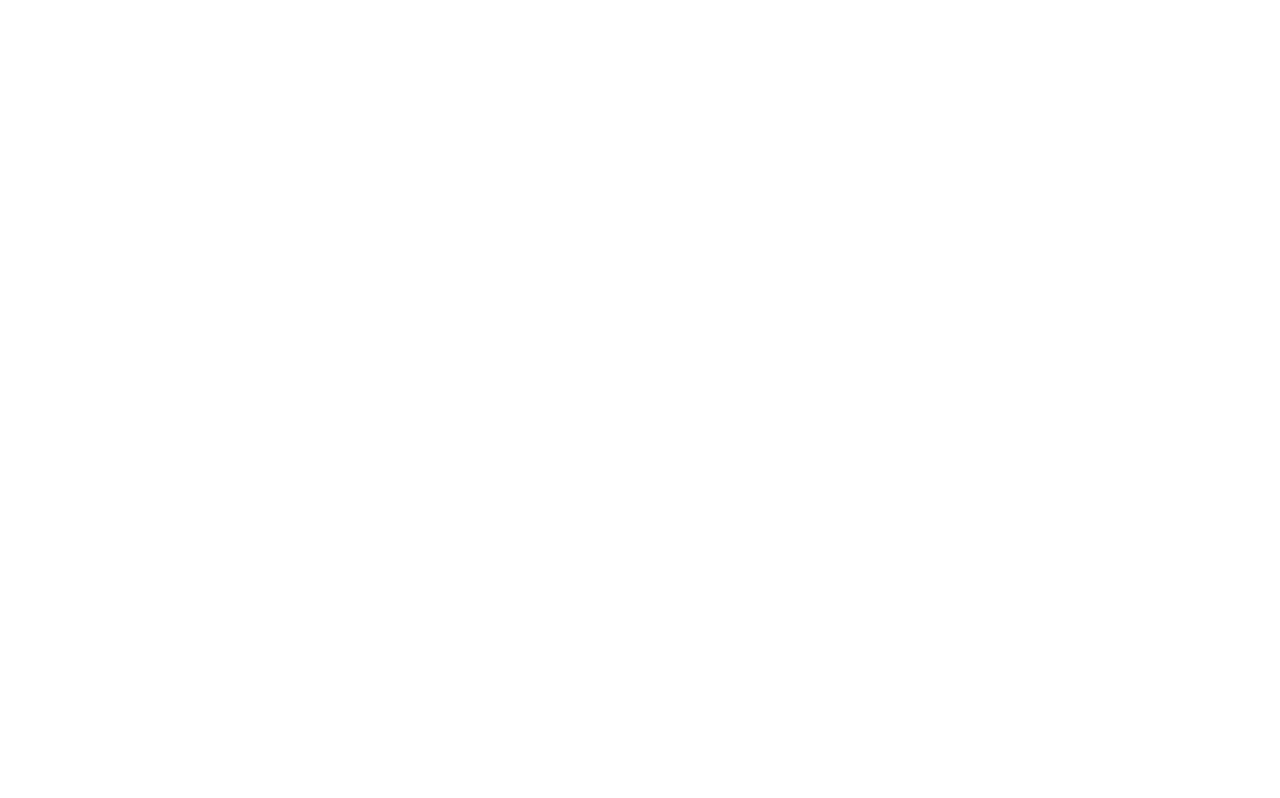
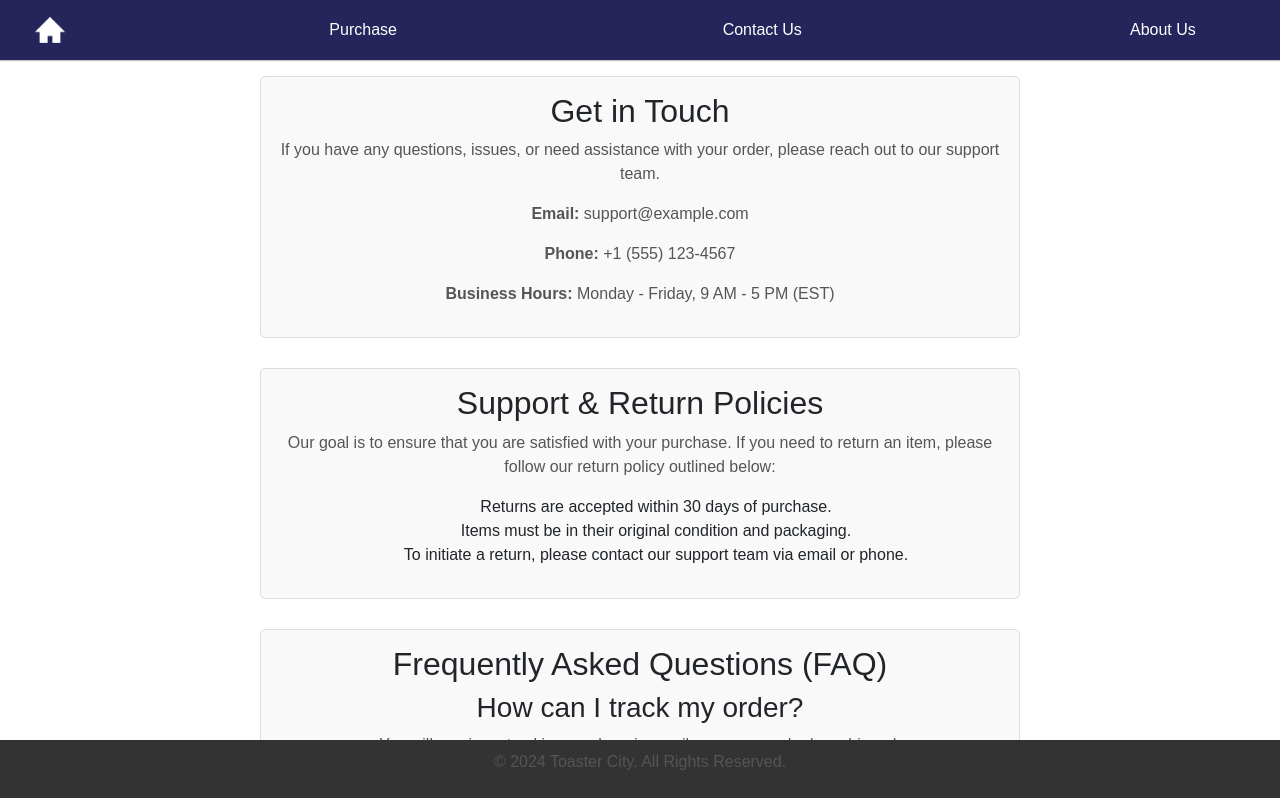
Before and after one commit to caelummmuhhh/cse5234-e-commerce-proj, a React (Create React App) app: page /ContactUs in a window 1280 px wide. Before the commit this address had no page. Shown: the top 798 px of the page. Built offline with nearby package versions, Linux system fonts and the light colour scheme.

Commit message:
Added Contact Us page as well as home button functionality

```diff
--- a/src/App.js
+++ b/src/App.js
@@ -17,6 +17,7 @@
 import ViewConfirmation from "./components/PaymentEntry/Confirmation/Confirmation";
 import Home from "./components/Home/Home";
 import AboutUs from './components/AboutUs/AboutUs';
+import ContactUs from './components/ContactUs/ContactUs';
 
 function App() {
   return (
@@ -28,6 +29,7 @@
           <Routes>
             <Route path="/" element={<Home />} />
             <Route path="/AboutUs" element={<AboutUs />} />
+            <Route path="/ContactUs" element={<ContactUs />} />
             <Route path="/purchase" element={<Purchase />} />
             <Route path="/purchase/paymentEntry" element={<PaymentEntry />} />
             <Route path="/purchase/shippingEntry" element={<ShippingEntry />} />
--- /dev/null
+++ b/src/components/ContactUs/ContactUs.css
@@ -0,0 +1,25 @@
+/* ContactUs.css */
+.contact-us {
+    padding: 20px;
+    max-width: 800px;
+    margin: auto;
+    font-family: Arial, sans-serif;
+  }
+
+  h1 {
+    text-align: center;
+    margin-bottom: 20px;
+  }
+
+  h2 {
+    margin-top: 30px;
+    margin-bottom: 10px;
+  }
+
+  .contact-info, .support-policies, .faqs {
+    margin-bottom: 30px;
+    padding: 15px;
+    border: 1px solid #ddd;
+    border-radius: 5px;
+    background-color: #f9f9f9;
+  }
--- /dev/null
+++ b/src/components/ContactUs/ContactUs.jsx
@@ -0,0 +1,54 @@
+import React from "react";
+import "./ContactUs.css";
+import Topbar from "../topbar/Topbar";
+import Footer from "../footer/Footer";
+
+const ContactUs = () => {
+  return (
+    <div className="contact-us">
+      <Topbar />
+      <Footer />
+
+      <h1>Contact Us</h1>
+
+      <section className="contact-info">
+        <h2>Get in Touch</h2>
+        <p>If you have any questions, issues, or need assistance with your order, please reach out to our support team.</p>
+        <p>
+          <strong>Email:</strong> support@example.com
+        </p>
+        <p>
+          <strong>Phone:</strong> +1 (555) 123-4567
+        </p>
+        <p>
+          <strong>Business Hours:</strong> Monday - Friday, 9 AM - 5 PM (EST)
+        </p>
+      </section>
+
+      <section className="support-policies">
+        <h2>Support & Return Policies</h2>
+        <p>Our goal is to ensure that you are satisfied with your purchase. If you need to return an item, please follow our return policy outlined below:</p>
+        <ul>
+          <li>Returns are accepted within 30 days of purchase.</li>
+          <li>Items must be in their original condition and packaging.</li>
+          <li>To initiate a return, please contact our support team via email or phone.</li>
+        </ul>
+      </section>
+
+      <section className="faqs">
+        <h2>Frequently Asked Questions (FAQ)</h2>
+        <h3>How can I track my order?</h3>
+        <p>You will receive a tracking number via email once your order has shipped.</p>
+
+        <h3>What should I do if my order is damaged?</h3>
+        <p>Please contact our support team immediately if your order arrives damaged, and we will assist you with a replacement or refund.</p>
+
+        <h3>Can I change my order after it has been placed?</h3>
+        <p>If you need to make changes to your order, please contact us within 24 hours of placing your order for the best chance of success.</p>
+      </section>
+
+    </div>
+  );
+};
+
+export default ContactUs;
--- /dev/null
+++ b/src/components/Home/Home.css
@@ -0,0 +1,26 @@
+.home {
+    display: flex;
+    flex-direction: column;
+    min-height: 100vh;
+}
+
+.home-content {
+    flex: 1;
+    display: flex;
+    flex-direction: column;
+    justify-content: center;
+    align-items: center;
+    padding: 20px;
+    text-align: center;
+    background-color: #f9f9f9;
+}
+
+h1 {
+    color: #333;
+    margin-bottom: 20px;
+}
+
+p {
+    color: #555;
+    margin-bottom: 15px;
+}
--- a/src/components/Home/Home.js
+++ b/src/components/Home/Home.js
@@ -1,10 +1,19 @@
 import React from "react";
 import Topbar from "../topbar/Topbar";
 import Footer from "../footer/Footer";
+import "./Home.css";
+
 const Home = () => {
     return (
-        <><><div>Home Page</div><Footer /></><Topbar /></>
-    )
+        <div className="home">
+            <Topbar />
+            <div className="home-content">
+                <h1>Welcome to Toaster City!</h1>
+                <p>We hold the world's largest supply of Toasters in the world!</p>
+            </div>
+            <Footer />
+        </div>
+    );
 };
 
 export default Home;
--- a/src/components/topbar/Topbar.jsx
+++ b/src/components/topbar/Topbar.jsx
@@ -1,17 +1,17 @@
 import React, { useState } from "react";
-import { Link } from "react-router-dom"; // Import Link from react-router-dom
+import { Link } from "react-router-dom";
 import "./Topbar.css";
 
 const Topbar = () => {
   return (
     <div className="topbar">
       <div className="utilities">
-        <button className="btn-home">
+        <Link to="/" className="btn-home">
         <img src={`${process.env.PUBLIC_URL}/images/home.png`} alt="home" className="logo" />
-        </button>
+        </Link>
       </div>
       <div className ="btn-menu">
-        <button className="btn-menu">Menu</button>
+        <button className="btn-menu">Purchase</button>
       </div>
       <div className ="btn-contact-us">
         <button className="btn-contact-us">Contact Us</button>
```
